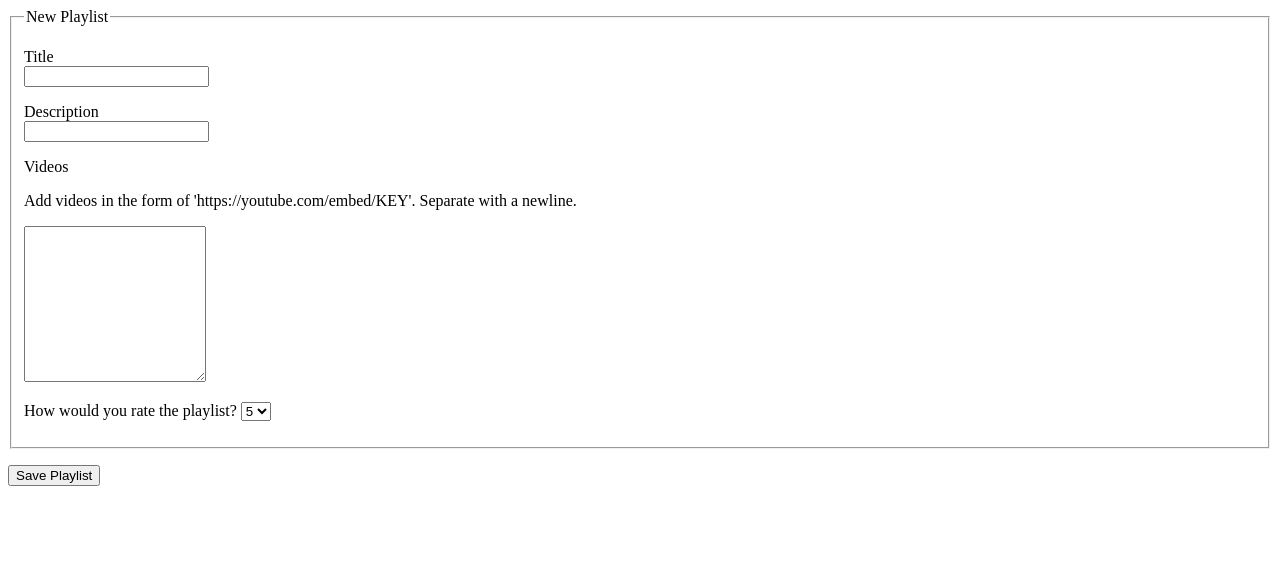
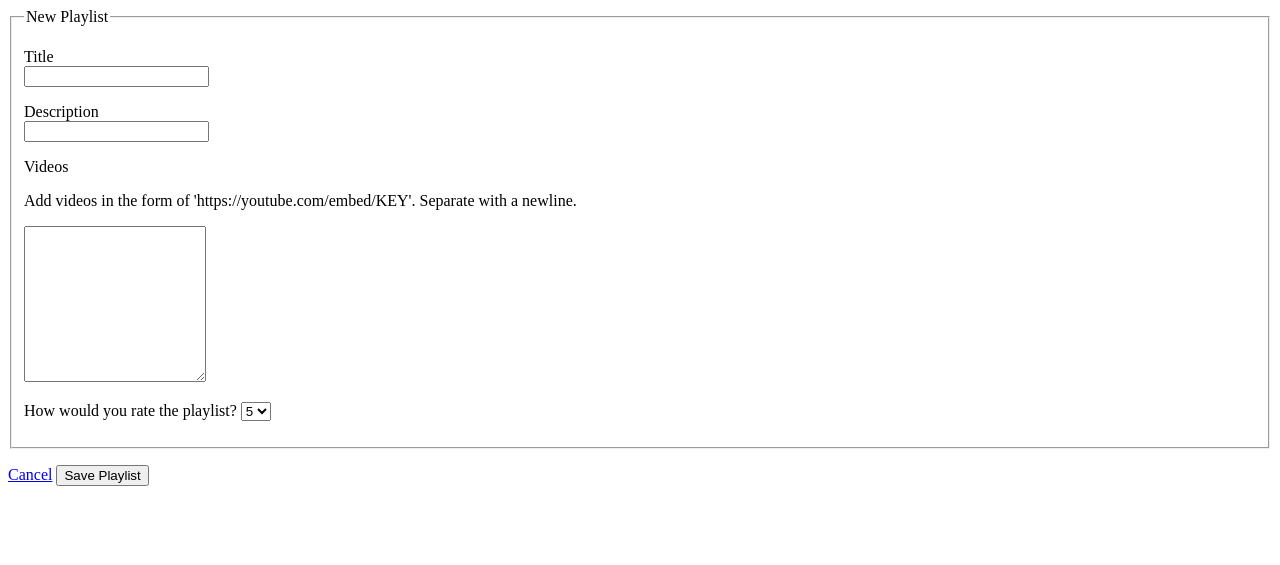
Before and after one commit to SamuelFolledo/Playlister, a Flask app: page /playlists/new in a window 1280 px wide. Shown: the top 565 px of the page. Run offline with Flask 2, Linux system fonts and the light colour scheme.

Commit message:
[stretch] stretch challenge to add a cancel button was added to return us back to home

```diff
--- a/templates/partials/playlists_form.html
+++ b/templates/partials/playlists_form.html
@@ -30,5 +30,6 @@
 </fieldset>
 
 <p>
+    <a href='/'>Cancel</a>
     <button type='submit'>Save Playlist</button> <!-- BUTTON -->
 </p>
```
